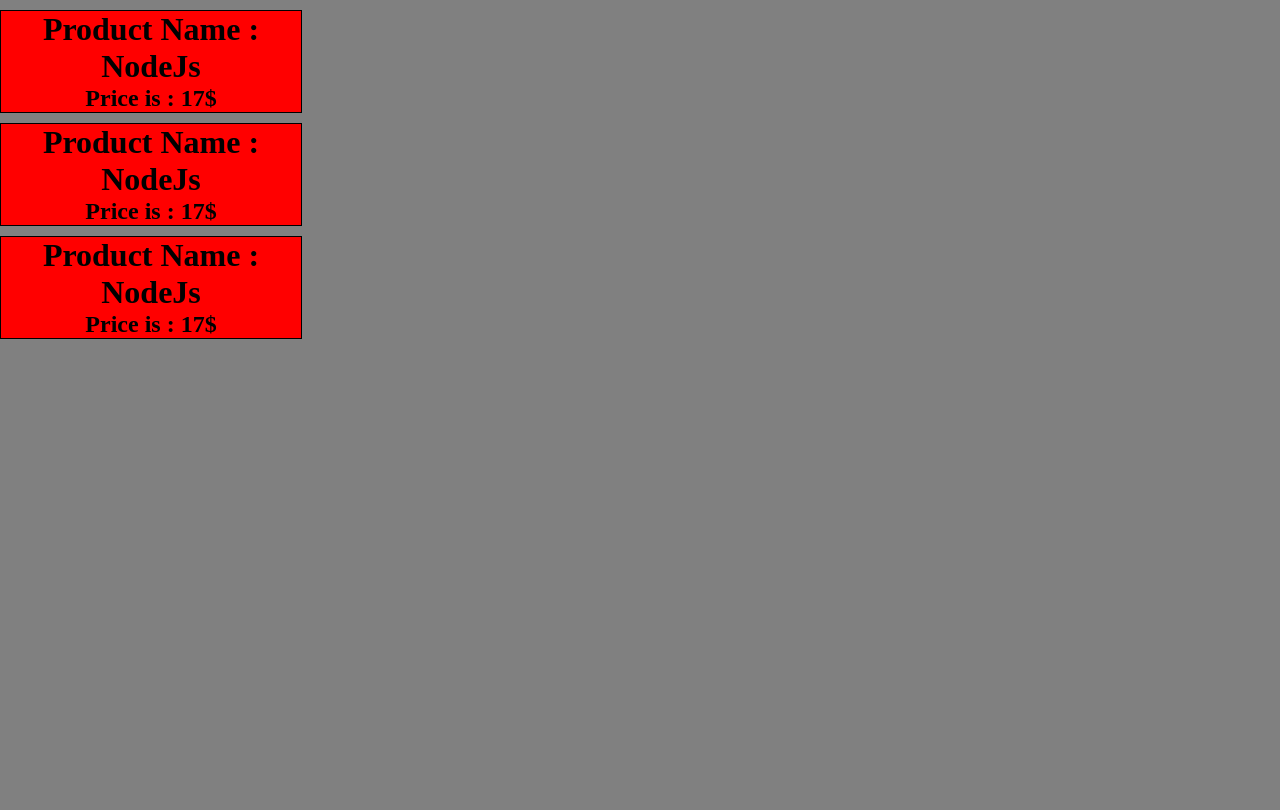
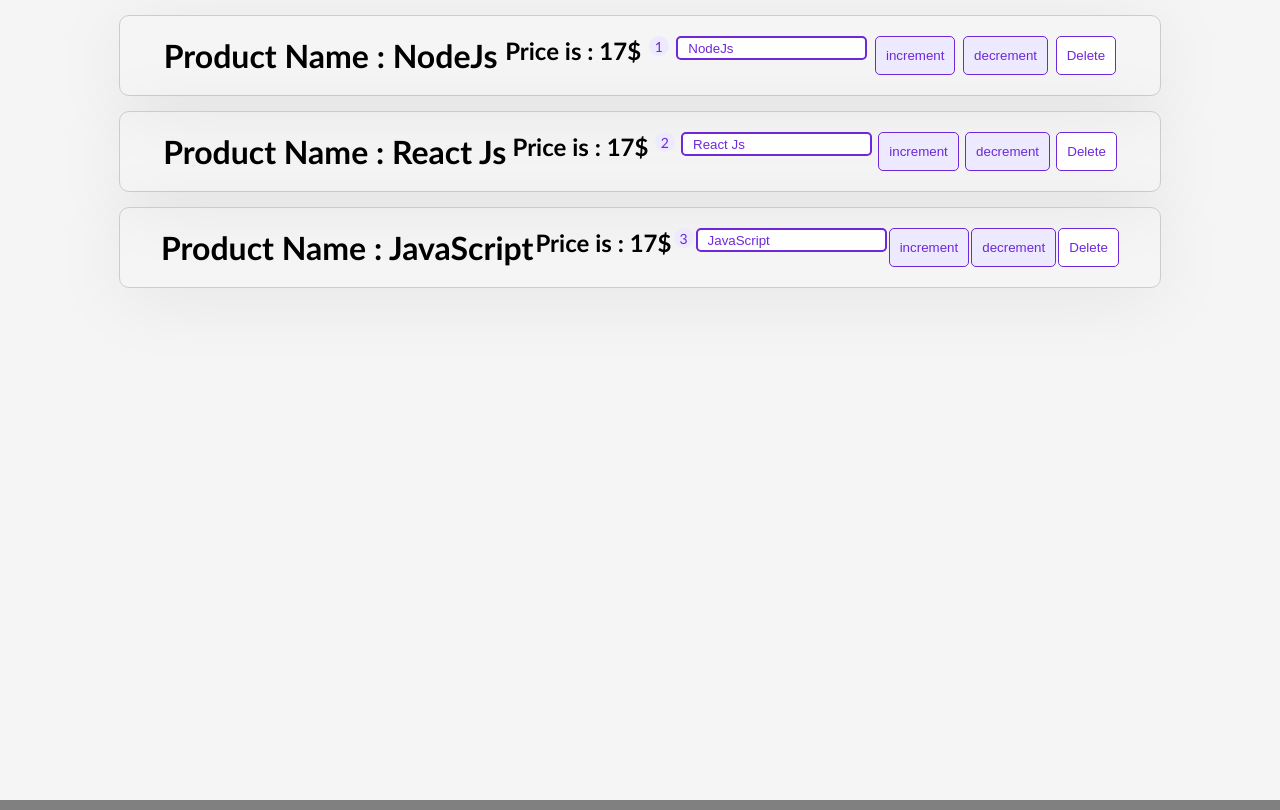
Before and after one commit to ManiRamezanpour/React-Learning, a React (Create React App) app: page / in a window 1280 px wide. Built offline with nearby package versions, Linux system fonts and the light colour scheme.

Commit message:
add item remove with cc

```diff
--- a/src/App.js
+++ b/src/App.js
@@ -2,21 +2,16 @@
 import Product from "./Components/Product/Product";
 import ProductList from "./Components/List/ProductList";
 import styles from "./app.module.css"
+
 class App extends Component {
-  state = {};
+  state = {  }
   render() {
     return (
-      <>
+      <div className={styles.container}>
         <ProductList/>
-      </>
+      </div>
     );
   }
-  // * 1. just change or update the state with "setState";
-  /*! { some props :
-  // ? 1. Atributte
-  // ? 2. state
-  // ? 3. pass fragment as a props
-  ! } */
 }
 
 export default App;
--- a/src/Components/List/ProductList.js
+++ b/src/Components/List/ProductList.js
@@ -3,21 +3,55 @@
 class ProductList extends Component {
   state = {
     products: [
-      { title: "NodeJs", price: "17$", id: 1 },
-      { title: "NodeJs", price: "17$", id: 2 },
-      { title: "NodeJs", price: "17$", id: 3 },
+      { title: "NodeJs", price: "17$", id: 1, quantity: 1 },
+      { title: "React Js", price: "17$", id: 2, quantity: 2 },
+      { title: "JavaScript", price: "17$", id: 3, quantity: 3 },
     ],
+  };
+  removeHandler = (id) => {
+    console.log("clicked", id);
+    const filtredProduct = this.state.products.filter((p) => p.id !== id);
+    this.setState({ products: filtredProduct });
+  };
+  incrementHandlers = (id) => {
+    // this.state.products;
+    const products = [...this.state.products];
+    const selectedItem = products.find((p) => p.id === id);
+    selectedItem.quantity++; // State Mutate
+    this.setState({ products: products });
+  };
+  DecrementHandlers = (id) => {
+    const products = [...this.state.products];
+    const selectedItem = products.find((p) => p.id === id);
+    if (selectedItem.quantity === 1) {
+      const filtredProduct = products.filter((p) => p.id !== id);
+      this.setState({products:filtredProduct})
+    } else {
+      selectedItem.quantity--; // State Mutate
+      this.setState({ products: products });
+    }
+  };
+  inputHandler = (e, id) => {
+    const products = [...this.state.products];
+    const selectedItem = products.find((p) => p.id === id);
+    selectedItem.title = e.target.value;
+    this.setState({ products: products });
   };
   render() {
     return (
       <div>
-        {this.state.products.map((product) => {
+        {this.state.products.map((product, index) => {
           return (
             <Product
               className="box"
               name={product.title}
               price={product.price}
-              key={product.id}
+              quantity={product.quantity}
+              key={index}
+              onDelete={() => this.removeHandler(product.id)}
+              onIncrement={() => this.incrementHandlers(product.id)}
+              onDecrement={() => this.DecrementHandlers(product.id)}
+              onChnage={(e) => this.inputHandler(e, product.id)}
             />
           );
         })}
--- a/src/Components/Product/Product.js
+++ b/src/Components/Product/Product.js
@@ -1,24 +1,33 @@
-import React, { Fragment } from "react";
+import React from "react";
 import styles from "./Product.module.css";
 const Product = (props) => {
   return (
-    // jsx have error dont use parent div.
-    // but can use <> or React fragmaent.
-    //! Use Parent div
     <div className={styles.Product}>
       <h1>Product Name : {props.name}</h1>
       <h2>Price is : {props.price}</h2>
+      <span className={styles.value}>{props.quantity}</span>
+      <input
+        type="text"
+        onChange={props.onChnage}
+        className={styles.input}
+        value={props.name}
+      />
+      <button
+        className={`${styles.button} ${styles.incbtn}`}
+        onClick={props.onIncrement}
+      >
+        increment
+      </button>
+      <button
+        className={`${styles.button} ${styles.incbtn}`}
+        onClick={props.onDecrement}
+      >
+        decrement
+      </button>
+      <button onClick={props.onDelete} className={styles.button}>
+        Delete
+      </button>
     </div>
-    // ! Use <></>
-    // <>
-    //   <h1>Product Name : {props.name }</h1>
-    //   <h2>Price is : {props.price}</h2>
-    // </>
-    // ! Fragment
-    // <Fragment>
-    //   <h1>Product Name : {props.name}</h1>
-    //   <h2>Price is : {props.price}</h2>
-    // </Fragment>
   );
 };
 
--- a/src/Components/Product/Product.module.css
+++ b/src/Components/Product/Product.module.css
@@ -1,8 +1,48 @@
 .Product {
+  border: 1px solid #ccc;
+  border-radius: 10px;
+  padding: 20px 40px;
+  box-shadow: 0 10px 80px rgba(0, 0, 0, 0.065);
+  display: flex;
+  justify-content: space-around;
+  width: 60rem;
+  margin-top: 15px;
+}
+.button {
+  color: #6d28d9;
+  background-color: #fff;
+  border: 1px solid #6d28d9;
+  border-radius: 5px;
+  outline: none;
+  padding: 5px 10px;
+  cursor: pointer;
+}
+
+.incbtn {
+  background-color: #ede9fe;
+}
+.value {
+  display: inline-block;
+  width: 20px;
+  height: 20px;
+  background-color: #ede9fe;
+  color: #6d28d9;
+  border-radius: 50%;
+  display: flex;
   justify-content: center;
-  border: 1px solid black;
-  text-align: center;
-  background-color: red;
-  width: 300px;
-  margin-top :10px;
+  align-items: center;
+  font-size: 14px;
 }
+.input{
+  display: flex;
+  border: 2px solid #6d28d9;
+  border-radius: 5px;
+  color: #6d28d9;
+  padding-left: 10px;
+  justify-content: center;
+  align-items: center;
+  height: 20px;
+}
+.input:focus{
+  outline: 1px solid #6d28d9;
+}
--- a/src/app.module.css
+++ b/src/app.module.css
@@ -1,9 +1,8 @@
 .container {
   display: flex;
   flex-direction: column;
+  align-items: center;
+  height: 100vh;
+  width: 100%;
+  background-color: whitesmoke;
 }
-.product {
-  width: 300px;
-  height: 100px;
-  background-color: red;
-}
--- a/src/index.css
+++ b/src/index.css
@@ -4,5 +4,5 @@
 }
 body {
   background: gray;
-  height: 100vh;
+font-family: 'Gill Sans', 'Gill Sans MT', Calibri, 'Trebuchet MS', sans-serif;
 }
```
